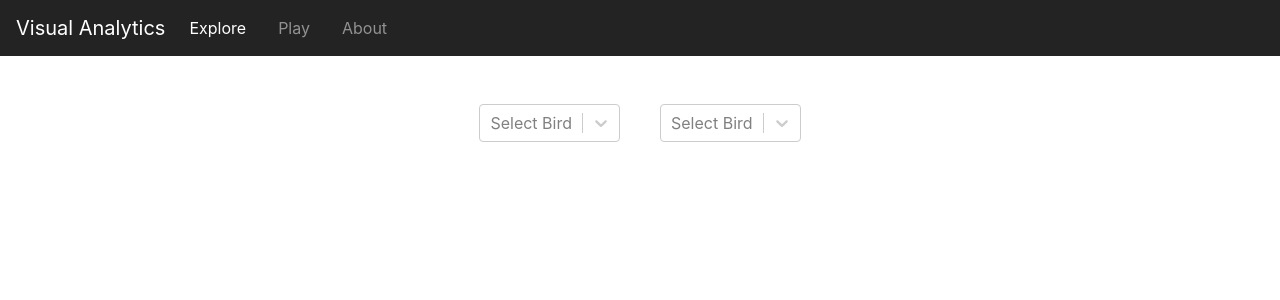
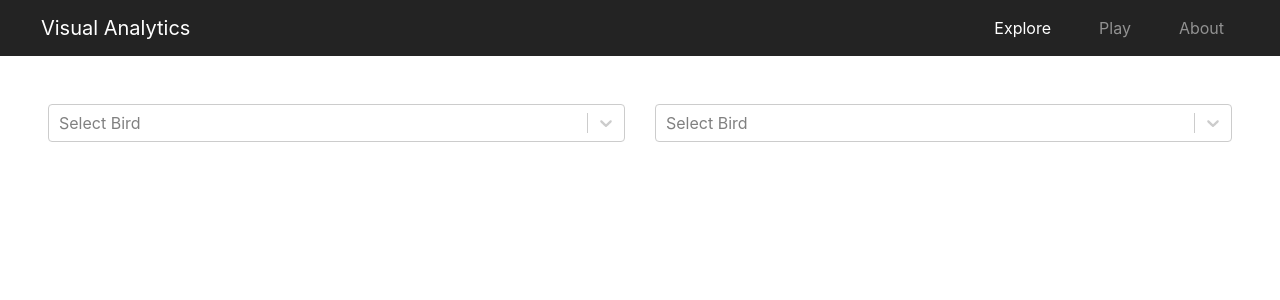
Before and after one commit to Schwar32/SE-Visual-Analytics, a React (Create React App) app in the folder reactapp/: page / in a window 1280 px wide. Shown: the top 300 px of the page. Built offline with nearby package versions, Linux system fonts and the light colour scheme; no server answers.

Commit message:
Styling Update + Hopefully some optimizations

```diff
--- a/reactapp/public/index.html
+++ b/reactapp/public/index.html
@@ -6,6 +6,8 @@
     <meta name="description" content="Visual Analytics of Bird Calls" />
     <link rel="manifest" href="%PUBLIC_URL%/manifest.json" />
     <title>Visual Analytics of Bird Calls</title>
+    <script src="https://ajax.googleapis.com/ajax/libs/jquery/3.6.0/jquery.min.js"></script>
+    <script src="https://maxcdn.bootstrapcdn.com/bootstrap/4.3.1/js/bootstrap.min.js"></script>
     <link
       rel="stylesheet"
       href="https://cdn.jsdelivr.net/npm/bootstrap@4.3.1/dist/css/bootstrap.min.css"
--- a/reactapp/src/App.js
+++ b/reactapp/src/App.js
@@ -1,5 +1,4 @@
 import "./styles/App.css";
-import "react-h5-audio-player/lib/styles.css";
 import BirdContainer from "./components/BirdContainer";
 import Navbar from "./components/Navbar";
 
@@ -7,10 +6,10 @@ function App() {
   return (
     <div>
       <Navbar />
-      <div className="container-xl p-5 ">
-        <div className="row justify-content-center ">
-          <BirdContainer className="col" />
-          <BirdContainer className="col" />
+      <div className="container-fluid p-5">
+        <div className="row justify-content-center">
+          <BirdContainer />
+          <BirdContainer />
         </div>
       </div>
     </div>
--- a/reactapp/src/components/BirdContainer.jsx
+++ b/reactapp/src/components/BirdContainer.jsx
@@ -17,10 +17,9 @@ function BirdContainer() {
   const [file, setFile] = useState("");
   const [fileNumber, setFileNumber] = useState("");
   const [graph, setGraph] = useState("");
-  const [visType, setVisType] = useState("oscillogram");
+  const [visType, setVisType] = useState("");
 
-  useEffect(() => {
-    if (bird !== "") {
+  function fetchBirdDetails() {
     fetch("/api/bird-details/" + bird)
       .then((response) => response.json())
       .then((data) => {
@@ -28,27 +27,44 @@ function BirdContainer() {
         setScientificName(data.scientific_name);
       });
   }
-  }, [bird]);
 
-  useEffect(() => {
-    if (bird !== "" && fileNumber !== "") {
+  function fetchAudioDeatils() {
     fetch("/api/bird-audio-details/" + bird + "/" + fileNumber)
       .then((response) => response.json())
       .then((data) => {
         setLocation(data.location);
         setFile(data.call);
-          setVisType("oscillogram");
       });
+  }
+
+  function fetchGraphData() {
+    fetch("/api/bird-" + visType + "/" + bird + "/" + fileNumber)
+      .then((response) => response.json())
+      .then((data) => {
+        setGraph(data);
+      });
+  }
+
+  //Information updated when bird is changed
+  useEffect(() => {
+    if (bird !== "") {
+      fetchBirdDetails();
+    }
+  }, [bird]);
+
+  //Information updated when bird or audio file is changed
+  useEffect(() => {
+    if (bird !== "" && fileNumber !== "") {
+      fetchAudioDeatils();
     }
   }, [bird, fileNumber]);
 
+  //Information updated when bird, audio file, or visualization type is changed
   useEffect(() => {
-    if (bird !== "") {
-      fetch("/api/bird-" + visType + "/" + bird + "/" + fileNumber)
-        .then((response) => response.json())
-        .then((data) => setGraph(data));
+    if (bird !== "" && visType !== "") {
+      fetchGraphData();
     }
-  }, [fileNumber, visType]);
+  }, [bird, fileNumber, visType]);
 
   const handleBirdChange = (selection) => {
     setBird(selection.value);
@@ -63,7 +79,7 @@ function BirdContainer() {
   };
 
   return (
-    <div>
+    <div className="col-lg-6">
       <BirdDropdown handleChange={handleBirdChange}></BirdDropdown>
       {bird === "" ? (
         <div />
--- a/reactapp/src/components/Graph.jsx
+++ b/reactapp/src/components/Graph.jsx
@@ -1,25 +1,14 @@
-import React, { useEffect, useState } from "react";
 import Plot from "react-plotly.js";
 
-function Graph(props) {
-  const [data, setData] = useState(props.data);
-  const [layout, setLayout] = useState(props.layout);
-
-  useEffect(() => {
-    setData(props.data);
-    setLayout(props.layout);
-  }, [props]);
-
+function Graph({ data, layout }) {
   return (
     <div>
-      {props.data === "" ? (
+      {data === "" ? (
         <div />
       ) : (
         <Plot
           data={data}
           layout={{
-            width: 600,
-            height: 450,
             title: {
               text: layout.title.text,
               font: {
@@ -36,7 +25,10 @@ function Graph(props) {
             },
             paper_bgcolor: "white",
             plot_bgcolor: "white",
+            hovermode: false,
           }}
+          useResizeHandler
+          className="plotly-chart"
         ></Plot>
       )}
     </div>
--- a/reactapp/src/components/Navbar.jsx
+++ b/reactapp/src/components/Navbar.jsx
@@ -1,5 +1,3 @@
-import React, { useEffect, useState } from "react";
-
 function Navbar() {
   return (
     <div>
--- a/reactapp/src/index.js
+++ b/reactapp/src/index.js
@@ -1,7 +1,6 @@
 import React from "react";
 import ReactDOM from "react-dom/client";
 import App from "./App";
-import Navbar from "./components/Navbar";
 
 const root = ReactDOM.createRoot(document.getElementById("root"));
 root.render(
--- a/reactapp/src/styles/App.css
+++ b/reactapp/src/styles/App.css
@@ -2,10 +2,19 @@
   background: rgb(35, 35, 35);
 }
 
-.navbar-nav > li {
-  margin-right: 1em;
+.navbar-brand {
+  margin-left: 2%;
 }
 
-.row {
-  gap: 2.5em;
+.navbar-nav {
+  margin-left: auto;
 }
+
+.navbar-nav > li {
+  margin-right: 2em;
+}
+
+.plotly-chart {
+  aspect-ratio: 4/3;
+  width: 100%;
+}
```
Also changed, not shown: 7 other files (tests, documents, lock files or other folders). Lines whose indentation alone changed are shown as unchanged.
